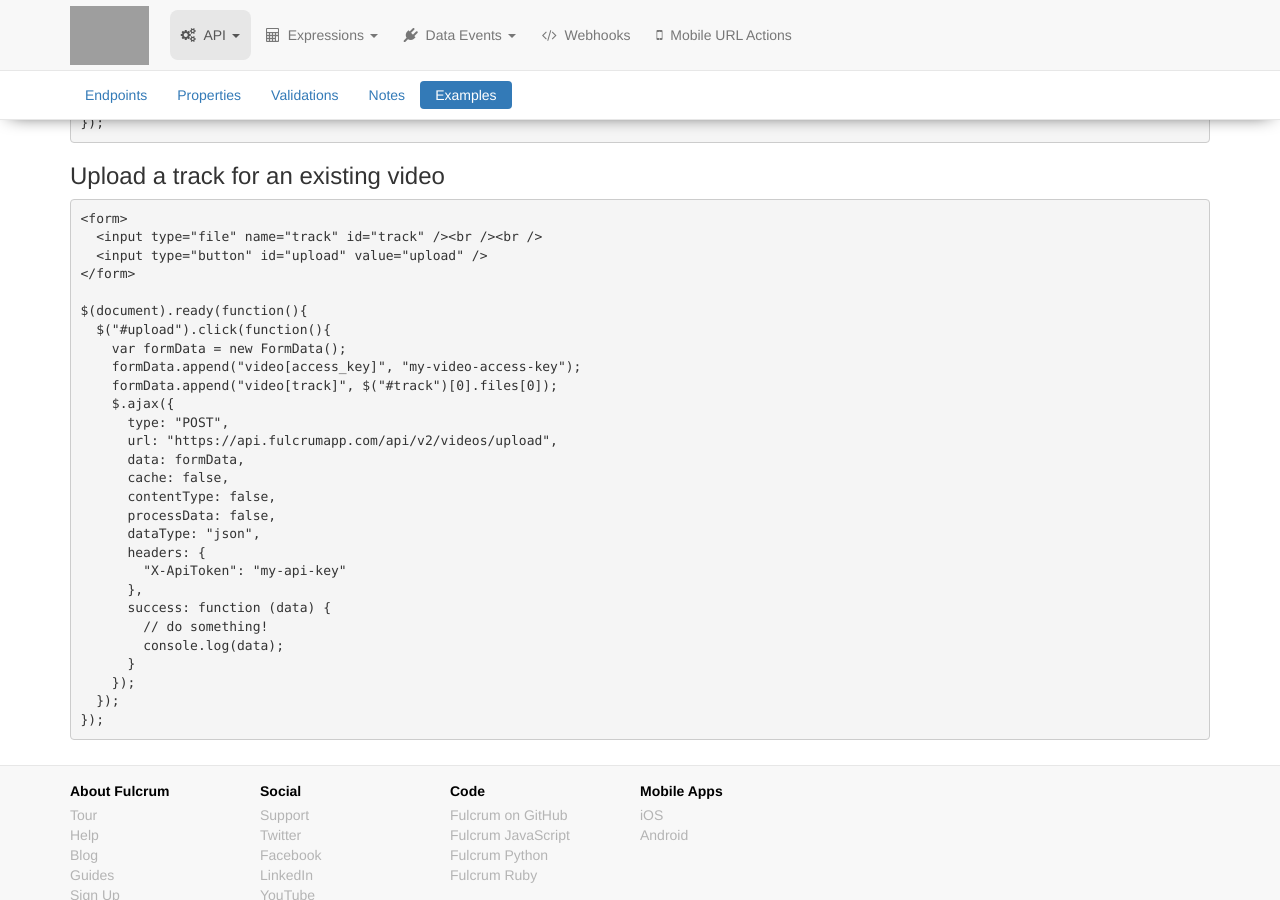
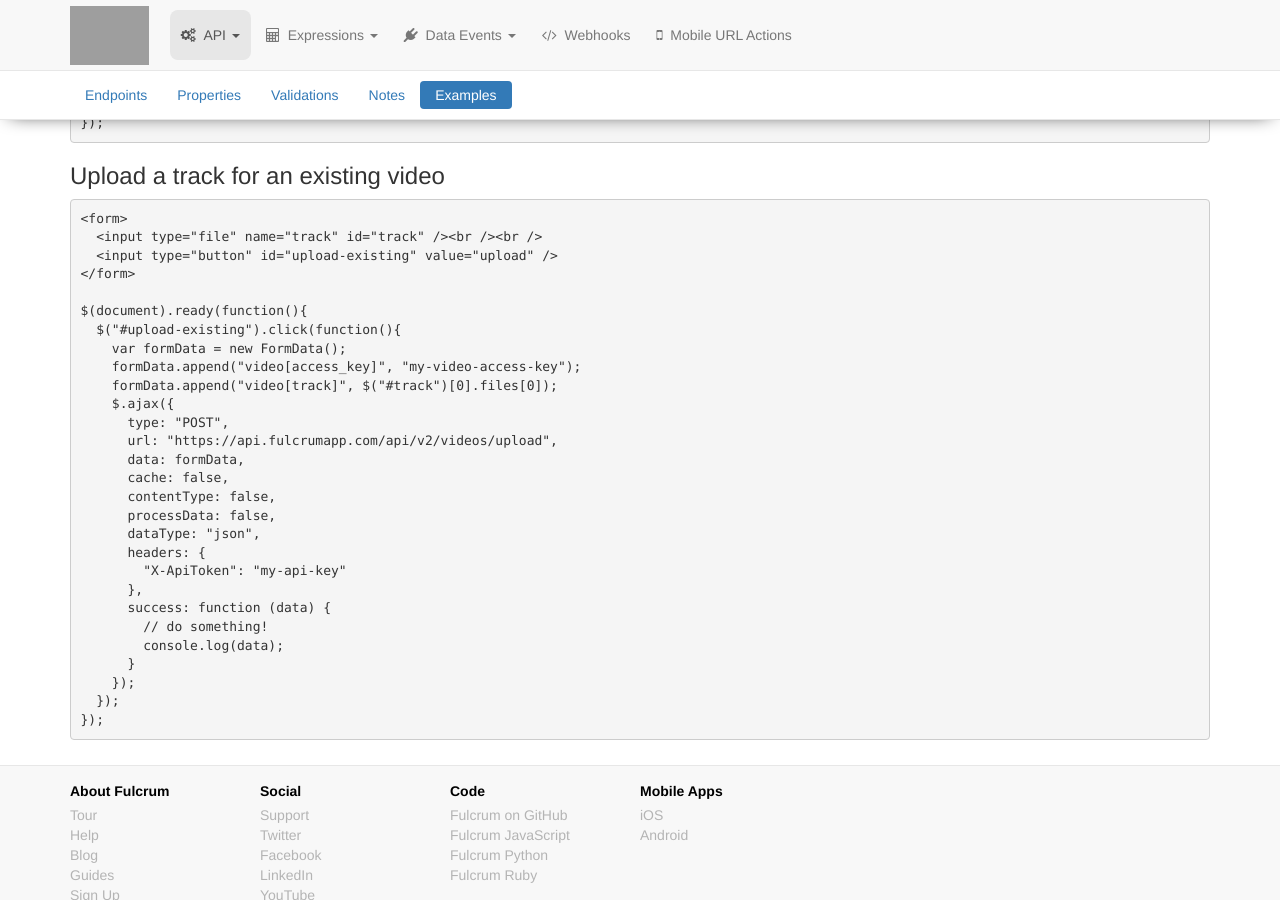
Before and after one commit to rylincoln/developer.fulcrumapp.com, a Jekyll site: the page built from _endpoints/videos.md, in a window 1280 px wide and 900 px high, scrolled down 9001 px. Built offline with Jekyll 4.4.1, drawn with Linux system fonts in a browser that asks for light colours; nearby versions of some CDN libraries; grey boxes are pictures that could not be loaded.

Commit message:
Change duplicate id in video upload example to please html proofer.

````diff
--- a/_endpoints/videos.md
+++ b/_endpoints/videos.md
@@ -409,11 +409,11 @@ $(document).ready(function(){
 ```
 <form>
   <input type="file" name="track" id="track" /><br /><br />
-  <input type="button" id="upload" value="upload" />
+  <input type="button" id="upload-existing" value="upload" />
 </form>
 
 $(document).ready(function(){
-  $("#upload").click(function(){
+  $("#upload-existing").click(function(){
     var formData = new FormData();
     formData.append("video[access_key]", "my-video-access-key");
     formData.append("video[track]", $("#track")[0].files[0]);
````
